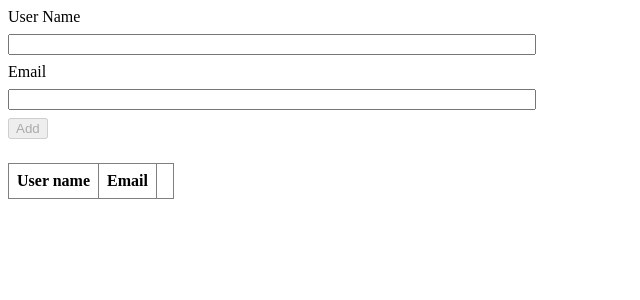
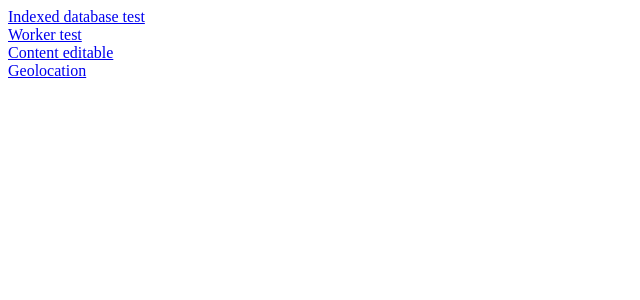
Before and after one commit to alexbolbat/platform-internals, a Vue app: page /home in a window 1280 px wide. Shown: the top 300 px of the page, without its empty margins (0-640 px from the left). Built offline with nearby package versions, Linux system fonts and the light colour scheme.

Commit message:
added router

```diff
--- a/package.json
+++ b/package.json
@@ -4,12 +4,13 @@
   "version": "0.0.0",
   "type": "module",
   "scripts": {
-    "dev": "vite",
+    "dev": "vite --host",
     "build": "vue-tsc --noEmit && vite build",
     "preview": "vite preview"
   },
   "dependencies": {
-    "vue": "^3.2.37"
+    "vue": "^3.2.37",
+    "vue-router": "^4.1.6"
   },
   "devDependencies": {
     "@vitejs/plugin-vue": "^3.0.3",
--- a/src/App.vue
+++ b/src/App.vue
@@ -1,9 +1,8 @@
 <script setup lang="ts">
-import DbTest from './components/dbTest.vue'
 </script>
 
 <template>
-  <db-test/>
+  <router-view/>
 </template>
 
 <style scoped>
--- /dev/null
+++ b/src/components/home.vue
@@ -0,0 +1,12 @@
+<template>
+  <div><router-link to="/db-test">Indexed database test</router-link></div>
+  <div><router-link to="/ww-test">Worker test</router-link></div>
+  <div><router-link to="/content-editable-test">Content editable</router-link></div>
+  <div><router-link to="/geolocation-test">Geolocation</router-link></div>
+</template>
+
+<script lang="ts" setup>
+</script>
+
+<style scoped>
+</style>
```
Also changed, not shown: src/main.ts (+5 -2 lines), src/router.ts (added, +22 -0 lines), src/components/db-test.vue (renamed from src/components/dbTest.vue), 1 other file (tests, documents, lock files or other folders).
